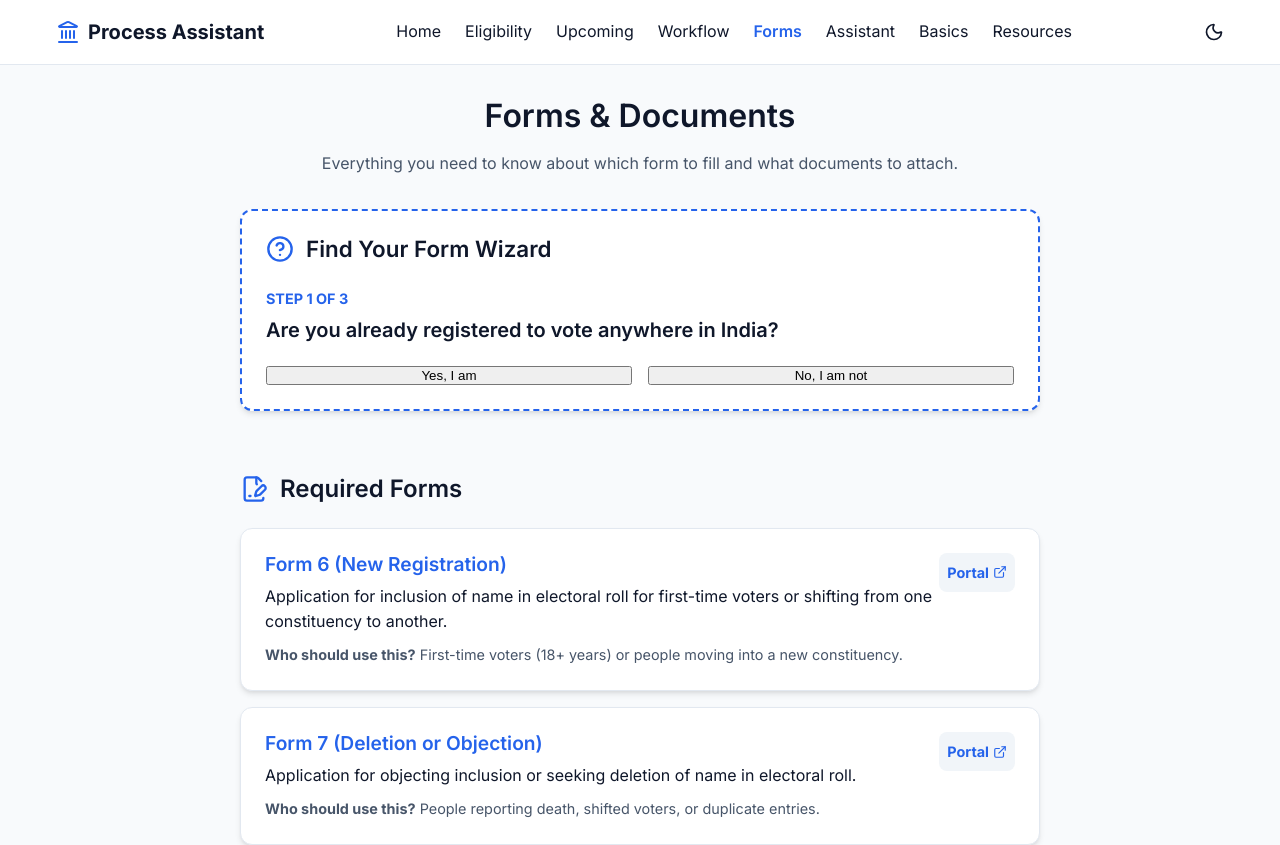
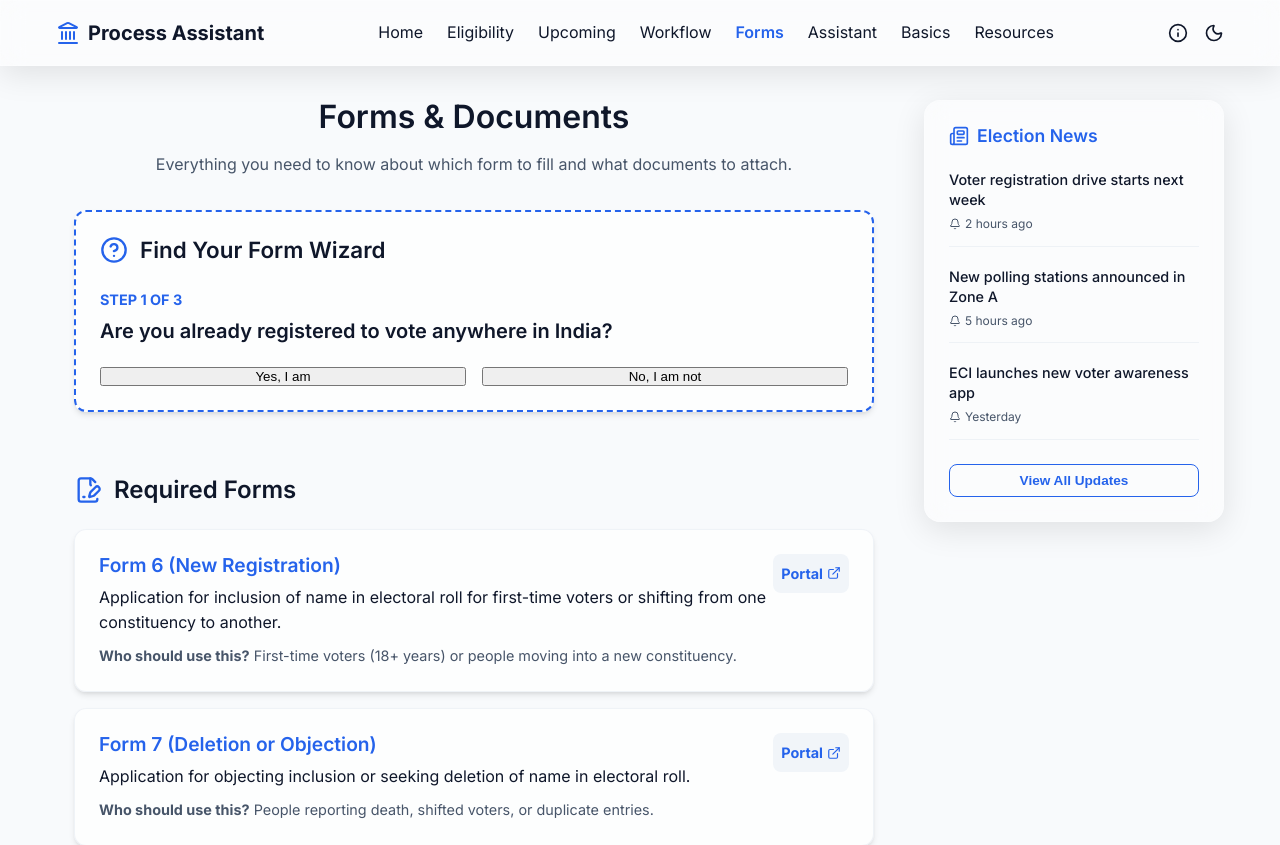
Before and after one commit to Viswanathan49/election-process-education-assistant, a React (Vite) app: page /forms in a window 1280 px wide. Shown: the top 845 px of the page. Built offline with nearby package versions, Linux system fonts and the light colour scheme.

Commit message:
feat: implement Glassmorphism, Contextual Guardrails, and Transparency modal boosters

```diff
--- /dev/null
+++ b/src/components/AboutModal.jsx
@@ -0,0 +1,96 @@
+import React from 'react';
+import { X, Info, Sparkles, Terminal, Shield } from 'lucide-react';
+
+const AboutModal = ({ isOpen, onClose }) => {
+  if (!isOpen) return null;
+
+  return (
+    <div style={{
+      position: 'fixed',
+      top: 0,
+      left: 0,
+      right: 0,
+      bottom: 0,
+      backgroundColor: 'rgba(0, 0, 0, 0.5)',
+      display: 'flex',
+      alignItems: 'center',
+      justifyContent: 'center',
+      zIndex: 1000,
+      backdropFilter: 'blur(4px)'
+    }}>
+      <div className="glass" style={{
+        maxWidth: '600px',
+        width: '90%',
+        maxHeight: '80vh',
+        overflowY: 'auto',
+        borderRadius: '1rem',
+        padding: '2rem',
+        position: 'relative',
+        color: 'var(--text-color)'
+      }}>
+        <button
+          onClick={onClose}
+          style={{ position: 'absolute', top: '1rem', right: '1rem', background: 'none', border: 'none', cursor: 'pointer', color: 'var(--secondary-text)' }}
+        >
+          <X size={24} />
+        </button>
+
+        <div style={{ display: 'flex', alignItems: 'center', gap: '0.75rem', marginBottom: '1.5rem' }}>
+          <Sparkles color="var(--primary)" size={28} />
+          <h2 style={{ margin: 0 }}>About this AI Strategy</h2>
+        </div>
+
+        <div style={{ display: 'flex', flexDirection: 'column', gap: '1.5rem' }}>
+          <section>
+            <div style={{ display: 'flex', alignItems: 'center', gap: '0.5rem', marginBottom: '0.5rem', color: 'var(--primary)', fontWeight: 'bold' }}>
+              <Terminal size={18} />
+              <span>Agentic Architecture</span>
+            </div>
+            <p style={{ fontSize: '0.95rem', color: 'var(--secondary-text)', margin: 0 }}>
+              This application was architected using <strong>Google Antigravity</strong>. The prompt strategy focused on a modular, component-based approach where each feature (Eligibility, Forms, Basics) is a standalone "skill" orchestrated by a central layout.
+            </p>
+          </section>
+
+          <section>
+            <div style={{ display: 'flex', alignItems: 'center', gap: '0.5rem', marginBottom: '0.5rem', color: 'var(--primary)', fontWeight: 'bold' }}>
+              <Shield size={18} />
+              <span>Contextual Guardrails</span>
+            </div>
+            <p style={{ fontSize: '0.95rem', color: 'var(--secondary-text)', margin: 0 }}>
+              We've implemented a non-partisan prompt engineering layer. Any queries requesting political bias or candidate opinions are automatically redirected to official Election Commission resources to maintain neutrality.
+            </p>
+          </section>
+
+          <section>
+            <div style={{ display: 'flex', alignItems: 'center', gap: '0.5rem', marginBottom: '0.5rem', color: 'var(--primary)', fontWeight: 'bold' }}>
+              <Info size={18} />
+              <span>Transparency Note</span>
+            </div>
+            <p style={{ fontSize: '0.95rem', color: 'var(--secondary-text)', margin: 0 }}>
+              This tool is designed for educational purposes. It uses a structured prompt chain to translate complex election laws into digestible, actionable workflows for citizens.
+            </p>
+          </section>
+        </div>
+
+        <button
+          onClick={onClose}
+          style={{
+            marginTop: '2rem',
+            width: '100%',
+            padding: '0.75rem',
+            backgroundColor: 'var(--primary)',
+            color: 'white',
+            border: 'none',
+            borderRadius: '0.5rem',
+            fontWeight: 'bold',
+            cursor: 'pointer'
+          }}
+        >
+          Got it!
+        </button>
+      </div>
+    </div>
+  );
+};
+
+export default AboutModal;
--- a/src/components/Layout.jsx
+++ b/src/components/Layout.jsx
@@ -1,11 +1,19 @@
 import React, { useState, useEffect } from 'react';
 import { NavLink, Outlet, useLocation } from 'react-router-dom';
-import { Moon, Sun, Menu, X, Landmark } from 'lucide-react';
+import { Moon, Sun, Menu, X, Landmark, Info, Newspaper, Bell } from 'lucide-react';
+import AboutModal from './AboutModal';
 
 const Layout = () => {
   const [darkMode, setDarkMode] = useState(false);
   const [menuOpen, setMenuOpen] = useState(false);
+  const [aboutOpen, setAboutOpen] = useState(false);
   const location = useLocation();
+
+  const news = [
+    { id: 1, title: 'Voter registration drive starts next week', date: '2 hours ago' },
+    { id: 2, title: 'New polling stations announced in Zone A', date: '5 hours ago' },
+    { id: 3, title: 'ECI launches new voter awareness app', date: 'Yesterday' }
+  ];
 
   useEffect(() => {
     if (darkMode) {
@@ -42,10 +50,8 @@ const Layout = () => {
   ];
 
   return (
-    <div style={{ minHeight: '100vh', display: 'flex', flexDirection: 'column' }}>
-      <header style={{
-        backgroundColor: 'var(--nav-bg)',
-        borderBottom: '1px solid var(--border-color)',
+    <div style={{ minHeight: '100vh', display: 'flex', flexDirection: 'column', backgroundColor: 'var(--bg-color)' }}>
+      <header className="glass" style={{
         padding: '1rem',
         position: 'sticky',
         top: 0,
@@ -78,6 +84,13 @@ const Layout = () => {
 
           <div style={{ display: 'flex', alignItems: 'center', gap: '1rem' }}>
             <button
+              onClick={() => setAboutOpen(true)}
+              style={{ background: 'none', border: 'none', cursor: 'pointer', color: 'var(--text-color)', display: 'flex' }}
+              title="About this AI"
+            >
+              <Info size={20} />
+            </button>
+            <button
               onClick={() => setDarkMode(!darkMode)}
               style={{ background: 'none', border: 'none', cursor: 'pointer', color: 'var(--text-color)', display: 'flex' }}
               title="Toggle Dark Mode"
@@ -99,7 +112,7 @@ const Layout = () => {
 
       {/* Mobile Nav */}
       {menuOpen && (
-        <nav style={{ backgroundColor: 'var(--card-bg)', padding: '1rem', borderBottom: '1px solid var(--border-color)' }}>
+        <nav className="glass" style={{ padding: '1rem', borderBottom: '1px solid var(--border-color)' }}>
           <ul style={{ display: 'flex', flexDirection: 'column', gap: '1rem', listStyle: 'none' }}>
             {navLinks.map((link) => (
               <li key={link.path}>
@@ -120,9 +133,54 @@ const Layout = () => {
         </nav>
       )}
 
-      <main style={{ flex: 1, padding: '2rem 0' }} className="container animate-fade-in">
-        <Outlet />
-      </main>
+      <div className="container" style={{ flex: 1, display: 'flex', gap: '2rem', padding: '2rem 1rem' }}>
+        <main style={{ flex: 1 }} className="animate-fade-in">
+          <Outlet />
+        </main>
+
+        {/* Sidebar - Desktop Only */}
+        <aside className="desktop-sidebar glass" style={{
+          width: '300px',
+          padding: '1.5rem',
+          borderRadius: '1rem',
+          height: 'fit-content',
+          display: 'none',
+          position: 'sticky',
+          top: '100px'
+        }}>
+          <div style={{ display: 'flex', alignItems: 'center', gap: '0.5rem', marginBottom: '1.5rem', color: 'var(--primary)' }}>
+            <Newspaper size={20} />
+            <h3 style={{ margin: 0, fontSize: '1.1rem' }}>Election News</h3>
+          </div>
+          <div style={{ display: 'flex', flexDirection: 'column', gap: '1.25rem' }}>
+            {news.map(item => (
+              <div key={item.id} style={{ borderBottom: '1px solid var(--border-color)', paddingBottom: '0.75rem' }}>
+                <p style={{ margin: 0, fontSize: '0.9rem', fontWeight: '500', lineHeight: '1.4', marginBottom: '0.25rem' }}>{item.title}</p>
+                <div style={{ display: 'flex', alignItems: 'center', gap: '0.25rem', color: 'var(--secondary-text)', fontSize: '0.75rem' }}>
+                  <Bell size={12} />
+                  <span>{item.date}</span>
+                </div>
+              </div>
+            ))}
+          </div>
+          <button style={{
+            marginTop: '1.5rem',
+            width: '100%',
+            padding: '0.5rem',
+            background: 'none',
+            border: '1px solid var(--primary)',
+            color: 'var(--primary)',
+            borderRadius: '0.5rem',
+            fontSize: '0.85rem',
+            fontWeight: '600',
+            cursor: 'pointer'
+          }}>
+            View All Updates
+          </button>
+        </aside>
+      </div>
+
+      <AboutModal isOpen={aboutOpen} onClose={() => setAboutOpen(false)} />
 
       <footer style={{ backgroundColor: 'var(--card-bg)', borderTop: '1px solid var(--border-color)', padding: '2rem 1rem', textAlign: 'center', color: 'var(--secondary-text)' }}>
         <p>Built for PromptWars Hackathon by <a href="https://www.linkedin.com/in/viswanathan-sivakumar" target="_blank" rel="noreferrer">Viswanathan S</a>.</p>
@@ -132,6 +190,9 @@ const Layout = () => {
         @media (min-width: 768px) {
           .desktop-nav { display: flex !important; }
           .mobile-toggle { display: none !important; }
+        }
+        @media (min-width: 1024px) {
+          .desktop-sidebar { display: block !important; }
         }
         @media (max-width: 767px) {
           .desktop-nav { display: none !important; }
--- a/src/index.css
+++ b/src/index.css
@@ -7,24 +7,37 @@
   --primary-hover: #1d4ed8;
   --secondary: #f1f5f9;
   --secondary-text: #475569;
-  --card-bg: #ffffff;
-  --border-color: #e2e8f0;
+  --card-bg: rgba(255, 255, 255, 0.7);
+  --border-color: rgba(226, 232, 240, 0.5);
   --success: #059669;
   --warning: #d97706;
   --danger: #dc2626;
-  --nav-bg: rgba(255, 255, 255, 0.95);
+  --nav-bg: rgba(255, 255, 255, 0.6);
+  --glass-bg: rgba(255, 255, 255, 0.4);
+  --glass-border: rgba(255, 255, 255, 0.2);
+  --glass-blur: blur(12px);
 }
 
 [data-theme="dark"] {
-  --bg-color: #0f172a;
+  --bg-color: #020617;
   --text-color: #f8fafc;
   --primary: #3b82f6;
   --primary-hover: #60a5fa;
-  --secondary: #1e293b;
+  --secondary: #0f172a;
   --secondary-text: #94a3b8;
-  --card-bg: #1e293b;
-  --border-color: #334155;
-  --nav-bg: rgba(15, 23, 42, 0.95);
+  --card-bg: rgba(30, 41, 59, 0.7);
+  --border-color: rgba(51, 65, 85, 0.5);
+  --nav-bg: rgba(15, 23, 42, 0.6);
+  --glass-bg: rgba(15, 23, 42, 0.4);
+  --glass-border: rgba(255, 255, 255, 0.1);
+}
+
+.glass {
+  background: var(--glass-bg);
+  backdrop-filter: var(--glass-blur);
+  -webkit-backdrop-filter: var(--glass-blur);
+  border: 1px solid var(--glass-border);
+  box-shadow: 0 8px 32px 0 rgba(0, 0, 0, 0.1);
 }
 
 * {
```
Also changed, not shown: src/pages/Assistant.jsx (+22 -5 lines).
